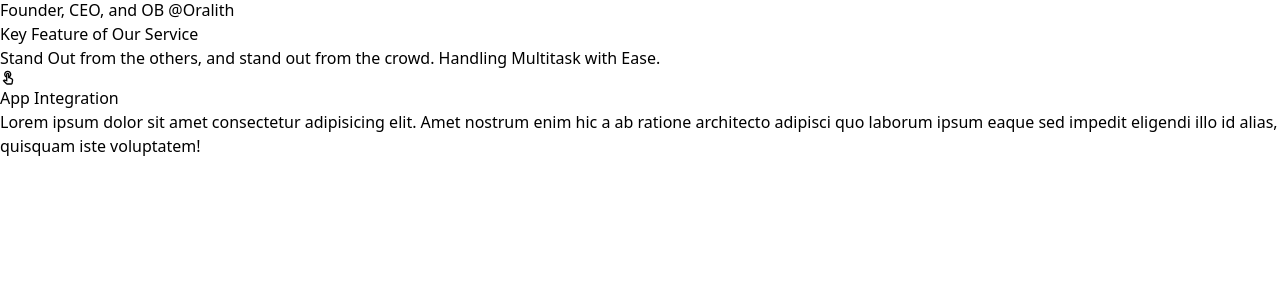
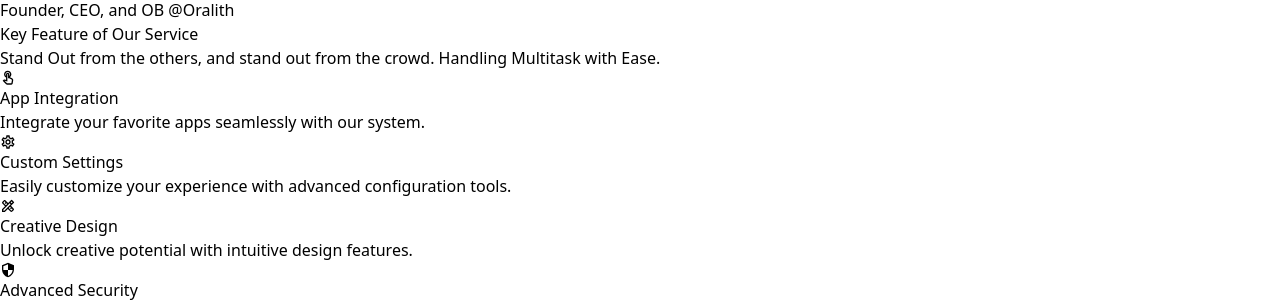
Before and after one commit to 4ll5olved/just_another_company, a Next.js app: page / in a window 1280 px wide. Shown: the part 2174-2480 px from the top of the page. Before the commit the page ends 2332 px from the top, so only its background shows below. Built offline with nearby package versions, Linux system fonts and the light colour scheme.

Commit message:
feat fragmentation success

```diff
--- a/src/app/component/feature/feature.tsx
+++ b/src/app/component/feature/feature.tsx
@@ -1,5 +1,6 @@
 import React from "react";
-import { MdOutlineTouchApp } from "react-icons/md";
+import { MdOutlineDesignServices, MdOutlineSecurity, MdOutlineSettings, MdOutlineTouchApp } from "react-icons/md";
+import FeatureCard from "../fragment_feature/feats";
 
 export default function Feature() {
     return (
@@ -14,25 +15,29 @@ export default function Feature() {
             </div>
             {/* container */}
             <div className="w-[80%] mx-auto mt-16 grid grid-cols-1 xl:grid-cols-2 gap-10 items-center">
-                <div className="grid grid-cols-1 md:grid-cols-2 gap-10 items-center">
-                    {/* 1st feature */}
-                    <div className="bg-white p-4 rounded-lg">
-                        <div className="flex items-center space-x-3">
-                            {/* icon */}
-                            <div className="w-12 h-12 rounded-3xl flex items-center justify-center flex-col bg-pink-500 bg-opacity-20">
-                                <MdOutlineTouchApp className=" w-6 h-6 text-purple-400"/>
-                            </div>
-                            {/* heading */}
-                            <h1 className=" text-lg font-bold text-gray-700">App Integration</h1>
-
-                        </div>
-                        <p className="mt-3 mb-3 text-gray-800 leading-relaxed">
-                            Lorem ipsum dolor sit amet consectetur adipisicing elit. Amet nostrum enim hic a ab ratione architecto adipisci quo laborum ipsum eaque sed impedit eligendi illo id alias, quisquam iste voluptatem!
-                        </p>
-
-                    </div>
+                <div className=" grid grid-cols-1 md:grid-cols-2 gap-10 items-center">
+                <FeatureCard
+                    icon={MdOutlineTouchApp}
+                    heading="App Integration"
+                    description="Integrate your favorite apps seamlessly with our system."
+                />
+                <FeatureCard
+                    icon={MdOutlineSettings}
+                    heading="Custom Settings"
+                    description="Easily customize your experience with advanced configuration tools."
+                />
+                <FeatureCard
+                    icon={MdOutlineDesignServices}
+                    heading="Creative Design"
+                    description="Unlock creative potential with intuitive design features."
+                />
+                <FeatureCard
+                    icon={MdOutlineSecurity}
+                    heading="Advanced Security"
+                    description="Protect your data with state-of-the-art encryption."
+                />
                 </div>
-            </div>
+             </div>
         </div>
     )
 }
--- /dev/null
+++ b/src/app/component/fragment_feature/feats.tsx
@@ -0,0 +1,28 @@
+import React from "react";
+import { IconType } from "react-icons";
+
+
+interface ICard {
+    icon: IconType
+    heading: string
+    description: string
+}
+
+export default function FeatureCard({ icon: Icon, heading, description }: ICard) {
+    return (
+                    <div className="bg-white p-4 rounded-slg">
+                        <div className="flex items-center space-x-3">
+                            {/* icon */}
+                            <div className="w-12 h-12 rounded-3xl flex items-center justify-center flex-col bg-pink-500 bg-opacity-20">
+                                <Icon className=" w-6 h-6 text-purple-400"/>
+                            </div>
+                            {/* heading */}
+                            <h1 className=" text-lg font-bold text-gray-700">{heading}</h1>
+                        </div>
+                        {/* description */}
+                        <p className="mt-3 mb-3 text-gray-800 leading-relaxed">
+                           {description}
+                        </p>
+                    </div>
+    )
+}
```
